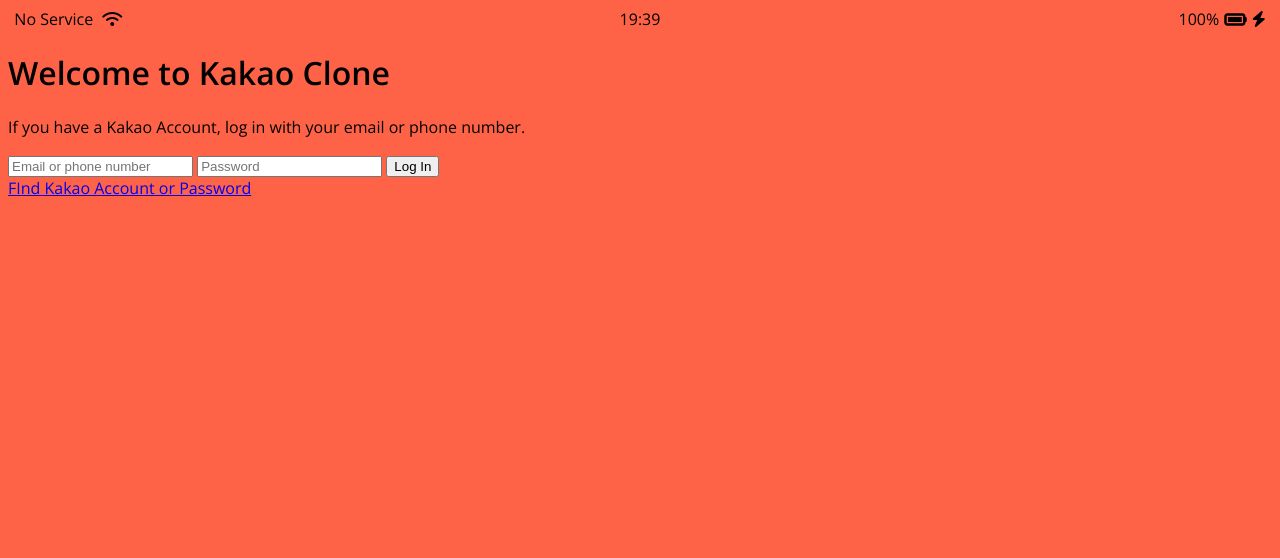
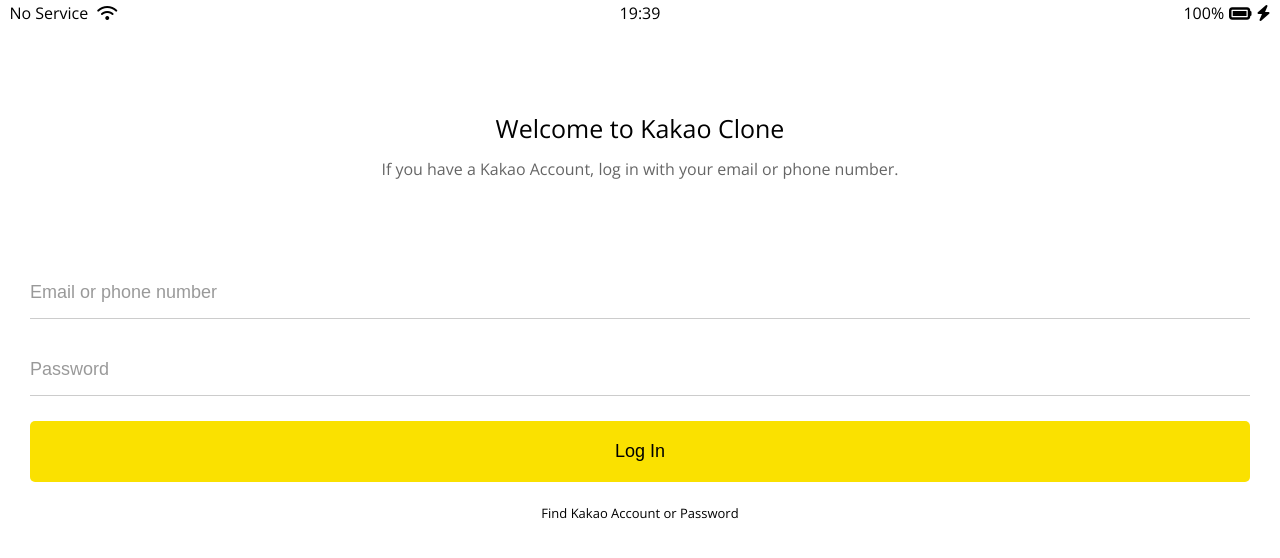
Before and after one commit to MIINII/kakao_clone, a plain HTML site: page index.html in a window 1280 px wide. Drawn offline with nearby package versions, Linux system fonts and the light colour scheme.

Commit message:
login-form

```diff
--- /dev/null
+++ b/css/reset.css
@@ -0,0 +1,135 @@
+/* http://meyerweb.com/eric/tools/css/reset/
+   v2.0 | 20110126
+   License: none (public domain)
+*/
+
+/* 초기 margin:8px;을 초기화시켜줌 */
+
+html,
+body,
+div,
+span,
+applet,
+object,
+iframe,
+h1,
+h2,
+h3,
+h4,
+h5,
+h6,
+p,
+blockquote,
+pre,
+a,
+abbr,
+acronym,
+address,
+big,
+cite,
+code,
+del,
+dfn,
+em,
+img,
+ins,
+kbd,
+q,
+s,
+samp,
+small,
+strike,
+strong,
+sub,
+sup,
+tt,
+var,
+b,
+u,
+i,
+center,
+dl,
+dt,
+dd,
+ol,
+ul,
+li,
+fieldset,
+form,
+label,
+legend,
+table,
+caption,
+tbody,
+tfoot,
+thead,
+tr,
+th,
+td,
+article,
+aside,
+canvas,
+details,
+embed,
+figure,
+figcaption,
+footer,
+header,
+hgroup,
+menu,
+nav,
+output,
+ruby,
+section,
+summary,
+time,
+mark,
+audio,
+video {
+  margin: 0;
+  padding: 0;
+  border: 0;
+  font-size: 100%;
+  font: inherit;
+  vertical-align: baseline;
+}
+/* HTML5 display-role reset for older browsers */
+article,
+aside,
+details,
+figcaption,
+figure,
+footer,
+header,
+hgroup,
+menu,
+nav,
+section {
+  display: block;
+}
+body {
+  line-height: 1;
+}
+ol,
+ul {
+  list-style: none;
+}
+blockquote,
+q {
+  quotes: none;
+}
+blockquote:before,
+blockquote:after,
+q:before,
+q:after {
+  content: "";
+  content: none;
+}
+table {
+  border-collapse: collapse;
+  border-spacing: 0;
+}
+
+input:focus {
+  outline: none;
+}
--- /dev/null
+++ b/css/status.css
@@ -0,0 +1,32 @@
+/* status.css */
+
+.status-bar {
+  display: flex;
+  justify-content: center;
+  padding: 5px 3px;
+}
+
+.status-bar__column {
+  width: 33%;
+}
+
+.status-bar__column:first-child span {
+  width: 33%;
+  margin-right: 5px;
+}
+
+.status-bar__column:nth-child(2) {
+  display: flex;
+  justify-content: center;
+}
+
+.status-bar__column:last-child {
+  display: flex;
+  justify-content: flex-end;
+  align-items: center;
+}
+
+.status-bar__column .fa-battery-full {
+  margin: 0px 5px;
+}
+/* css hack : 시계를 중앙정렬 하게 해줌 */
--- a/css/style.css
+++ b/css/style.css
@@ -1,38 +1,65 @@
 @import url("https://fonts.googleapis.com/css2?family=Open+Sans:wght@400;600&display=swap");
+@import "reset.css";
+@import "variables.css";
+@import "status.css";
 
 body {
-  background-color: tomato;
   font-family: "Open Sans", sans-serif;
 }
 
-/* .status-bar ---------------------------------------------- */
-
-.status-bar {
+.welcome-header {
+  margin: 90px 0;
+  text-align: center;
   display: flex;
-  justify-content: center;
+  flex-direction: column;
+  align-items: center;
+}
+.welcome-header__title {
+  margin-bottom: 20px;
+  font-size: 25px;
 }
 
-.status-bar__column {
-  width: 33%;
+.welcome-header__text {
+  width: 60%;
+  opacity: 0.6;
 }
 
-.status-bar__column:first-child span {
-  width: 33%;
-  margin-right: 5px;
+#login-form {
+  display: flex;
+  flex-direction: column;
+  margin: 0 30px;
 }
 
-.status-bar__column:nth-child(2) {
-  display: flex;
-  justify-content: center;
+#login-form input {
+  border: none;
+  padding: 15px 0;
+  font-size: 18px;
+  margin-bottom: 25px;
 }
 
-.status-bar__column:last-child {
-  display: flex;
-  justify-content: flex-end;
-  align-items: center;
+#login-form input:not([type="submit"]) {
+  border-bottom: 1px solid rgba(0, 0, 0, 0.2);
+  transition: border-color 0.3s ease-in-out;
 }
 
-.status-bar__column .fa-battery-full {
-  margin: 0px 5px;
+#login-form input::placeholder {
+  color: rgba(0, 0, 0, 0.4);
 }
-/* css hack : 시계를 중앙정렬 하게 해줌 */
+
+#login-form input:focus {
+  border-color: var(--yellow);
+}
+
+#login-form input[type="submit"] {
+  background-color: var(--yellow);
+  cursor: pointer;
+  padding: 20px 0;
+  border-radius: 5px;
+}
+
+#login-form a {
+  text-align: center;
+  text-decoration: none;
+  color: inherit;
+  font-size: 13px;
+}
--- /dev/null
+++ b/css/variables.css
@@ -0,0 +1,3 @@
+:root {
+  --yellow: #fae100;
+}
--- a/index.html
+++ b/index.html
@@ -21,22 +21,22 @@
       <i class="fas fa-battery-full fa-lg"></i>
       <i class="fas fa-bolt"></i>
     </div>
-  </div>
+  </div> <!-- statsu-bar -->
 
   <header class="welcome-header">
     <h1 class="welcome-header__title">Welcome to Kakao Clone</h1>
-    <p class="welcome-header_text">
+    <p class="welcome-header__text">
       If you have a Kakao Account, log in with your email or phone number.
     </p>
-  </header>
+  </header> <!-- header -->
 
   <form id="login-form">
     <input type="text" placeholder="Email or phone number" />
     <input type="password" placeholder="Password" />
     <input type="submit" value="Log In" />
-  </form>
+    <a href="#"> Find Kakao Account or Password</a>
+  </form> <!-- form -->
 
-  <a href="#"> FInd Kakao Account or Password</a>
 
   <script
     src="https://kit.fontawesome.com/6478f529f2.js" crossorigin="annonymous" >
```
Also changed, not shown: image/lucia_album.jpg (added).
